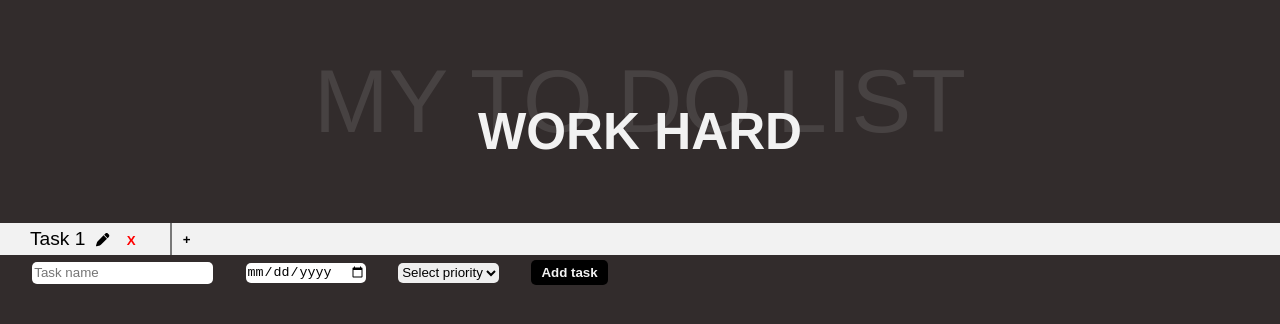
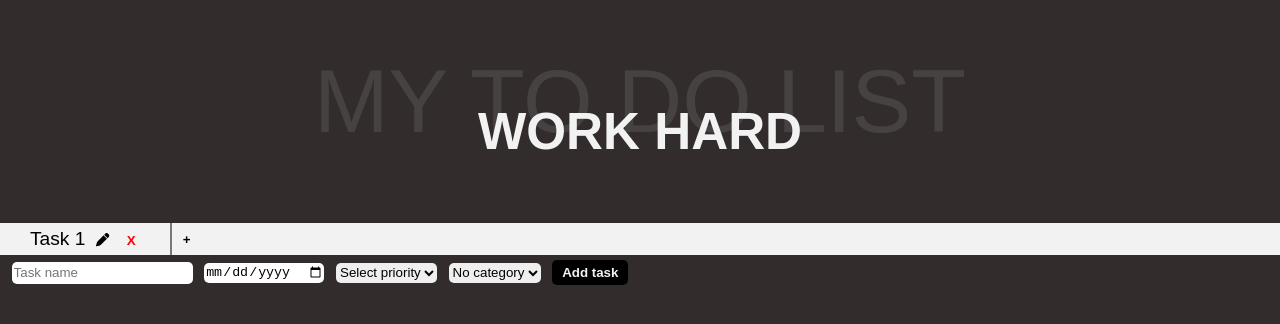
Before and after one commit to JayAlls/todo_react, a React (Vite) app in the folder mytodo/: page / in a window 1280 px wide. Shown: the top 324 px of the page. Built offline with nearby package versions, Linux system fonts and the light colour scheme.

Commit message:
Add category in TaskList

```diff
--- a/mytodo/src/App.jsx
+++ b/mytodo/src/App.jsx
@@ -29,7 +29,7 @@ function App() {
     <div className="App">
       <Title />
       <CategoryBar categories={categories} addCategory={addCategory} deleteCategory={deleteCategory} editCategory={editCategory} />
-      <TodoList tasks={tasks} setTasks={setTasks} />
+      <TodoList tasks={tasks} setTasks={setTasks} categories={categories} />
     </div>
   );
 }
--- a/mytodo/src/component/Task/Task.jsx
+++ b/mytodo/src/component/Task/Task.jsx
@@ -1,13 +1,14 @@
 import React from 'react';
 import './style.scss';
 
-function Task({ id, name, dueDate, priority, deleteTask }) {
+function Task({ id, name, dueDate, priority, deleteTask, categories }) {
     return (
       <li key={id}>
         <input type="checkbox" />
         <span>{name}</span>
         <span>{dueDate}</span>
         <span>{priority}</span>
+        <span>{categories}</span>
         <button onClick={() => deleteTask(id)}>X</button>
       </li>
     );
--- a/mytodo/src/component/TaskForm/TaskForm.jsx
+++ b/mytodo/src/component/TaskForm/TaskForm.jsx
@@ -1,17 +1,21 @@
 import React, { useState } from 'react';
 import "./style.scss";
 
-function TaskForm({ handleAddTask }) {
+function TaskForm({ handleAddTask, categories }) {
   const [name, setName] = useState('');
   const [dueDate, setDueDate] = useState('');
   const [priority, setPriority] = useState('');
+  const [category, setCategory] = useState('');
 
+
+  // Add task to tasklist
   const handleSubmit = (e) => {
     e.preventDefault();
-    handleAddTask({ name, dueDate, priority });
+    handleAddTask({ name, dueDate, priority, category });
     setName('');
     setDueDate('');
     setPriority('');
+    setCategory('');
   };
 
   return (
@@ -34,6 +38,15 @@ function TaskForm({ handleAddTask }) {
         <option value="medium">Medium</option>
         <option value="high">High</option>
       </select>
+
+      <select value={category} onChange={(e) => setCategory(e.target.value)}>
+        <option value="">No category</option>
+        {categories.map((category) => (
+          <option key={category} value={category}>
+            {category}
+          </option>
+        ))}
+      </select>
       <button type="submit">Add task</button>
     </form>
   );
--- a/mytodo/src/component/TaskList/TaskList.jsx
+++ b/mytodo/src/component/TaskList/TaskList.jsx
@@ -13,6 +13,7 @@ function TaskList({ tasks, deleteTask }) {
         name={task.name}
         dueDate={task.dueDate}
         priority={task.priority}
+        categories={task.category}
         deleteTask={deleteTask}/>
       ))}
     </div>
--- a/mytodo/src/component/TodoList/TodoList.jsx
+++ b/mytodo/src/component/TodoList/TodoList.jsx
@@ -3,11 +3,12 @@ import TaskList from "../TaskList/TaskList";
 import TaskForm from "../TaskForm/TaskForm";
 import { v4 as uuidv4 } from 'uuid';
 
-function TodoList() {
+function TodoList({ categories }) {
   const [tasks, setTasks] = useState([]);
 
+
   const addTask = (task) => {
-    const newTask = { ...task, id: uuidv4() };
+    const newTask = { ...task, id: uuidv4(), categories:[task.category] };
     setTasks([...tasks, newTask]);
   };
 
@@ -17,7 +18,7 @@ function TodoList() {
 
   return (
     <div>
-      <TaskForm handleAddTask={addTask} />
+      <TaskForm handleAddTask={addTask} categories={categories} />
       <TaskList tasks={tasks} deleteTask={deleteTask} />
     </div>
   );
```
